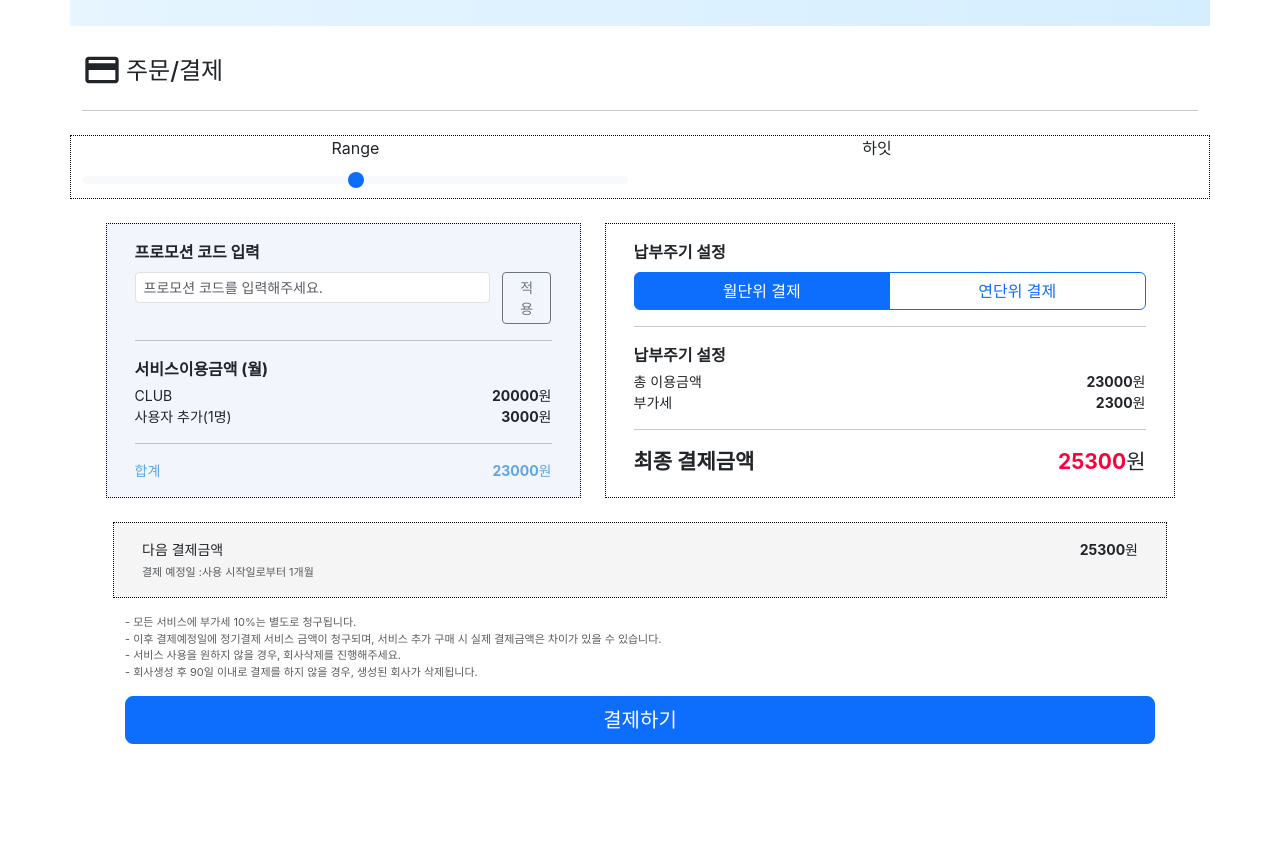
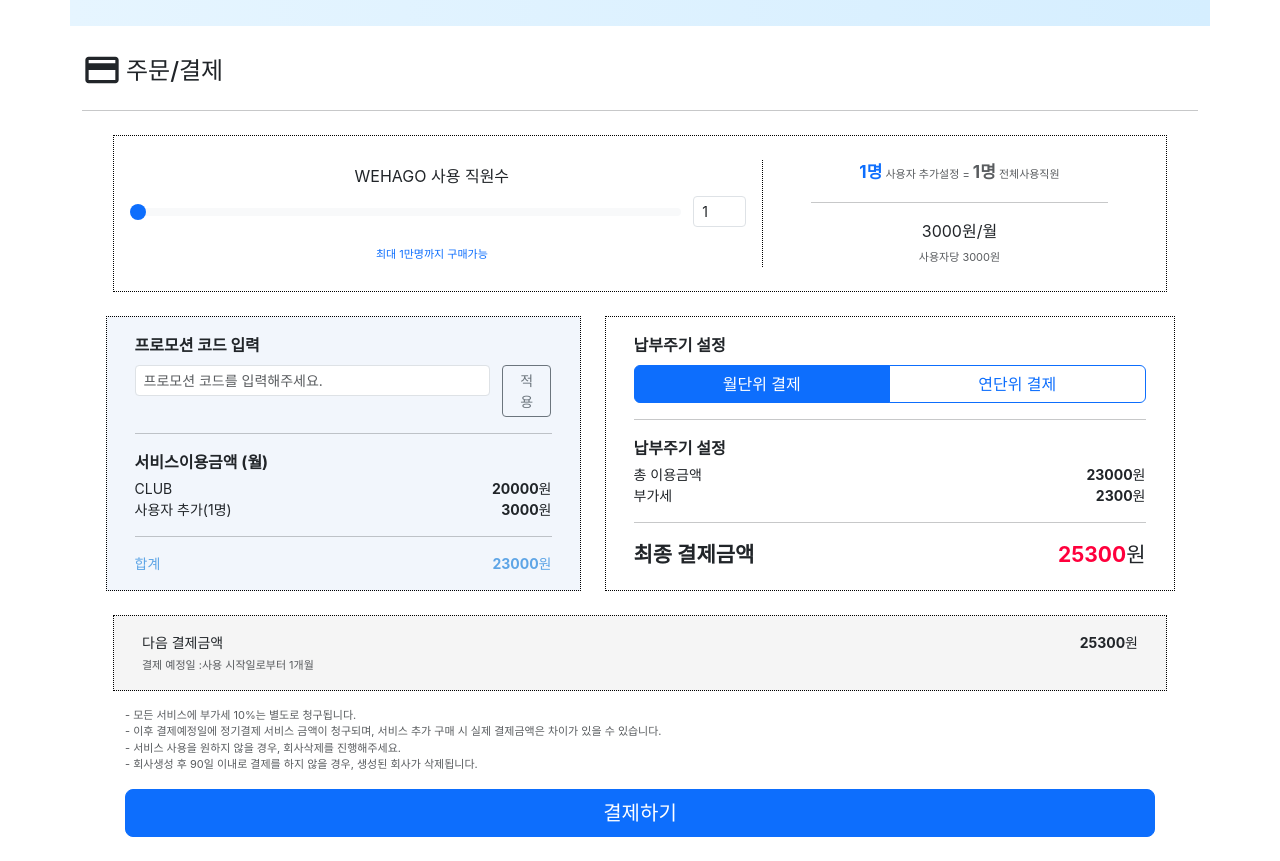
Before and after one commit to HyoungMinSong/wehagoreact, a React (Create React App) app: page /signup/package in a window 1280 px wide. Shown: the part 1320-2181 px from the top of the page. Before the commit the page ends 2088 px from the top, so only its background shows below. Built offline with nearby package versions, Linux system fonts and the light colour scheme.

Commit message:
서비스 수량 로직 생성

```diff
--- a/src/pages/signUp/SignUp_package.js
+++ b/src/pages/signUp/SignUp_package.js
@@ -1,5 +1,5 @@
 import { useState } from "react";
-import { Badge, Button, ButtonGroup, Card,  Col, Container, Form,  ListGroup, Row, Spinner, ToggleButton, ToggleButtonGroup } from "react-bootstrap";
+import { Badge, Button, ButtonGroup, Card, Col, Container, Form, ListGroup, Row, Spinner, ToggleButton, ToggleButtonGroup } from "react-bootstrap";
 import { useSelector } from "react-redux";
 import CheckCircleIcon from '@mui/icons-material/CheckCircle';
 import CalendarMonthIcon from '@mui/icons-material/CalendarMonth';
@@ -20,15 +20,21 @@
 import { useNavigate } from "react-router-dom";
 import { styled } from "styled-components";
 
+const VerticalLine = styled.div`
+  border-left: 1px solid black;
+  height: 100px; /* 원하는 높이로 설정 */
+`;
 
 // className="border-danger"
 function SignUp_package() {
-  let [packagePrice, setPackagePrice] = useState({servicePrice : 20000, perUserPrice : 3000, selectPackge : 'CLUB'});
+  let [packagePrice, setPackagePrice] = useState({ servicePrice: 20000, perUserPrice: 3000, selectPackge: 'CLUB' });
   let [payPeriod, setPayPeriod] = useState(0); //0 월단위, 1 연단위
   let [loading, setLoading] = useState(false);
+  let [rangeValue, setRangeValue] = useState(1);
 
   let test11 = useSelector((state) => { return state.user });
   let navigate = useNavigate();
+  console.log(rangeValue)
 
   return (
 
@@ -71,7 +77,7 @@
               <Card.Header className="border-0" style={{
                 height: '180px', display: 'flex', flexDirection: 'column', justifyContent: 'space-between',
                 background: 'linear-gradient(90deg, #e6f5ff, #d5eeff)', paddingLeft: '80px', paddingRight: '30px', paddingBottom: '30px'
-              }}><div className='mt-3' style={{ fontSize: '14px', textAlign: 'left', color: '#133662'}}>기업에서 자주 사용하는 서비스들을 모아서 제공하는 플랜입니다.<br></br>
+              }}><div className='mt-3' style={{ fontSize: '14px', textAlign: 'left', color: '#133662' }}>기업에서 자주 사용하는 서비스들을 모아서 제공하는 플랜입니다.<br></br>
                   저장공간, 사용시간 등의 제약을 줄이고<br></br>
                   <b>합리적인 가격에 효율적인 업무환경</b>을 만나보세요.</div>
                 <ButtonGroup size="sm">
@@ -79,8 +85,8 @@
                   <Button variant="outline-secondary"><b>자세히보기 &gt;</b></Button>
                 </ButtonGroup>
               </Card.Header>
-              <Button variant="outline-primary" size="sm" onClick={()=>{
-                setPackagePrice({servicePrice : 20000, perUserPrice : 3000, selectPackge : 'CLUB'});
+              <Button variant="outline-primary" size="sm" onClick={() => {
+                setPackagePrice({ servicePrice: 20000, perUserPrice: 3000, selectPackge: 'CLUB' });
               }} >
                 <Card.Body style={{ background: '#1665ec' }}>
                   <div className="text-start">
@@ -164,8 +170,8 @@
                 height: '180px', display: 'flex', flexDirection: 'column', justifyContent: 'space-between',
                 background: 'linear-gradient(90deg, #e6f5ff, #d5eeff)', paddingLeft: '80px', paddingRight: '80px'
               }}><img src="https://static.wehago.com/imgs/cw/plan_new_bg04.png" style={{ maxWidth: '100%', maxHeight: '150px' }} alt="이미지 설명" /></Card.Header>
-              <Button variant="outline-info" size="sm" onClick={()=>{
-                setPackagePrice({servicePrice : 30000, perUserPrice : 6000, selectPackge : 'PRO'});
+              <Button variant="outline-info" size="sm" onClick={() => {
+                setPackagePrice({ servicePrice: 30000, perUserPrice: 6000, selectPackge: 'PRO' });
               }}>
                 <Card.Body style={{ background: '#d9f0f9' }}>
                   <div className="text-start">
@@ -258,13 +264,45 @@
         <h4 className="text-start"><PaymentIcon style={{ fontSize: '40px' }} className="mb-1 me-1"></PaymentIcon>주문/결제</h4>
         <hr />
         <div>
-          <Row style={{ border: '1px dotted #000'}} className="my-4">
-            <Col md={6}  >
-        <Form.Label>Range</Form.Label>
-      <Form.Range />
-      </Col>
-      <Col md={5}> 하잇</Col>
-      </Row>
+          <div style={{ border: '1px dotted #000', marginLeft: '31px', marginRight: '31px' }} className="my-4 justify-content-center">
+            {/* <span md={6} className="m-3" > */}
+            <div className="row align-items-center">
+              <div className="col-md-7 m-3">
+                <div className="row">
+
+                  <Form.Label>WEHAGO 사용 직원수</Form.Label>
+                  <div className="col-md-11 mt-1"><Form.Range min={1}
+                    max={100}
+                    step={1}
+                    value={rangeValue} onChange={(e) => setRangeValue(e.target.value)} /></div>
+                  <div className="col-md-1 px-0">
+                    <Form.Control size="sm" type="number" min={1}
+                      max={100}
+                      value={rangeValue} onChange={(e) => {
+                        let value = e.target.value;
+                        if (value < 1) {
+                          value = 1;
+                        } else if (value > 100) {
+                          value = 100;
+                        }
+                        setRangeValue(value);
+                      }} />
+                  </div>
+                </div>
+                <div className="mt-3 text-primary small-text">최대 1만명까지 구매가능</div>
+              </div>
+              {/* </span> */}
+              {/* <span > */}
+              <div className="col-md-4 ps-5 my-4" style={{ height: '100%', borderLeft: '1px dotted #000' }}>
+                <div className="text-muted small-text">
+                  <span className="text-primary" style={{ fontSize: "17px" }}><b>{rangeValue}명</b></span> 사용자 추가설정 = <span style={{ fontSize: "17px" }}><b>{rangeValue}명</b></span> 전체사용직원
+                </div>
+                <hr />
+                <span>{packagePrice.perUserPrice * rangeValue}원/월</span><br /><span className="text-muted small-text">사용자당 {packagePrice.perUserPrice}원</span>
+              </div>
+              {/* </span> */}
+            </div>
+          </div>
           <Row className="justify-content-center">
             <Col md={5} className=" me-4" style={{ border: '1px dotted #000', background: '#f2f6fc' }}>
               <div className="m-3">
@@ -280,21 +318,21 @@
                   </Row>
                 </div>
                 <hr />
-                <div className="text-start "><b>서비스이용금액 (월)</b></div>
+                <div className="text-start "><b>서비스이용금액 ({payPeriod == 0 ? '월' : '년'})</b></div>
                 <div className="text-start my-1" style={{ fontSize: '14px' }}>
 
 
 
                   <span>{packagePrice.selectPackge}</span><span style={{ float: 'right' }}><b>
-                    {packagePrice.servicePrice}
+                    {payPeriod == 0 ? packagePrice.servicePrice : packagePrice.servicePrice * 12}
                   </b><span>원</span></span><br />
-                  <span>사용자 추가(1명)</span><span style={{ float: 'right' }}><b>
-                  {packagePrice.perUserPrice}
+                  <span>사용자 추가({rangeValue}명)</span><span style={{ float: 'right' }}><b>
+                    {payPeriod == 0 ? packagePrice.perUserPrice * rangeValue : packagePrice.perUserPrice * rangeValue * 12}
                   </b><span>원</span></span>
                 </div>
                 <hr />
                 <div className="text-start mt-0" style={{ color: "#5ea5e6", fontSize: '14px' }}>
-                  <span>합계</span><span style={{ float: 'right' }}><b>{packagePrice.servicePrice + packagePrice.perUserPrice}</b><span>원</span></span><br />
+                  <span>합계</span><span style={{ float: 'right' }}><b>{payPeriod == 0 ? packagePrice.servicePrice + (packagePrice.perUserPrice * rangeValue) : packagePrice.servicePrice * 12 + packagePrice.perUserPrice * rangeValue * 12}</b><span>원</span></span><br />
                 </div>
               </div>
             </Col>
@@ -303,13 +341,13 @@
                 <div className="text-start"><b>납부주기 설정</b></div>
                 <div className="d-grid gap-2 mt-2">
                   <ToggleButtonGroup type="radio" name="options" defaultValue={1}  >
-                    <ToggleButton id="tbg-radio-1" value={1} variant="outline-primary" onClick={()=>{
+                    <ToggleButton id="tbg-radio-1" value={1} variant="outline-primary" onClick={() => {
                       setPayPeriod(0);
 
                     }}>
                       월단위 결제
                     </ToggleButton>
-                    <ToggleButton id="tbg-radio-2" value={2} variant="outline-primary" onClick={()=>{
+                    <ToggleButton id="tbg-radio-2" value={2} variant="outline-primary" onClick={() => {
                       setPayPeriod(1);
                     }}>
                       연단위 결제
@@ -319,12 +357,12 @@
                 <hr />
                 <div className="text-start"><b>납부주기 설정</b></div>
                 <div className="text-start my-1" style={{ fontSize: '14px' }}>
-                  <span>총 이용금액</span><span style={{ float: 'right' }}><b>{payPeriod == 0 ? packagePrice.servicePrice + packagePrice.perUserPrice : (packagePrice.servicePrice + packagePrice.perUserPrice)*12}</b><span>원</span></span><br />
-                  <span>부가세</span><span style={{ float: 'right' }}><b>{payPeriod == 0 ? (packagePrice.servicePrice + packagePrice.perUserPrice)*0.1 : ((packagePrice.servicePrice + packagePrice.perUserPrice)*12)*0.1}</b><span>원</span></span>
+                  <span>총 이용금액</span><span style={{ float: 'right' }}><b>{payPeriod == 0 ? packagePrice.servicePrice + (packagePrice.perUserPrice * rangeValue) : (packagePrice.servicePrice + (packagePrice.perUserPrice * rangeValue)) * 12}</b><span>원</span></span><br />
+                  <span>부가세</span><span style={{ float: 'right' }}><b>{payPeriod == 0 ? (packagePrice.servicePrice + (packagePrice.perUserPrice * rangeValue)) * 0.1 : ((packagePrice.servicePrice + (packagePrice.perUserPrice * rangeValue)) * 12) * 0.1}</b><span>원</span></span>
                 </div>
                 <hr />
                 <div className="text-start mt-0" style={{ fontSize: '21px' }}>
-                  <span><b>최종 결제금액</b></span><span style={{ float: 'right' }}><b style={{ color: "#ff003c" }}>{payPeriod == 0 ? (packagePrice.servicePrice + packagePrice.perUserPrice) + ((packagePrice.servicePrice + packagePrice.perUserPrice)*0.1) : ((packagePrice.servicePrice + packagePrice.perUserPrice)*12) + (((packagePrice.servicePrice + packagePrice.perUserPrice)*12)*0.1)}</b><span>원</span></span><br />
+                  <span><b>최종 결제금액</b></span><span style={{ float: 'right' }}><b style={{ color: "#ff003c" }}>{payPeriod == 0 ? (packagePrice.servicePrice + (packagePrice.perUserPrice * rangeValue)) + ((packagePrice.servicePrice + (packagePrice.perUserPrice * rangeValue)) * 0.1) : ((packagePrice.servicePrice + (packagePrice.perUserPrice * rangeValue)) * 12) + (((packagePrice.servicePrice + (packagePrice.perUserPrice * rangeValue)) * 12) * 0.1)}</b><span>원</span></span><br />
                 </div>
               </div>
             </Col>
@@ -332,8 +370,8 @@
           <Row className="justify-content-center my-4" style={{ marginLeft: '31px', marginRight: '31px' }}>
             <div style={{ border: '1px dotted #000', background: '#f5f5f5' }} className="">
               <div className="text-start m-3" style={{ fontSize: '14px' }}>
-                <span>다음 결제금액</span><span style={{ float: 'right' }}><b>{payPeriod == 0 ? (packagePrice.servicePrice + packagePrice.perUserPrice) + ((packagePrice.servicePrice + packagePrice.perUserPrice)*0.1) : ((packagePrice.servicePrice + packagePrice.perUserPrice)*12) + (((packagePrice.servicePrice + packagePrice.perUserPrice)*12)*0.1)}</b><span>원</span></span><br />
-                <span className="text-muted small-text">결제 예정일 :사용 시작일로부터 1개월</span>
+                <span>다음 결제금액</span><span style={{ float: 'right' }}><b>{payPeriod == 0 ? (packagePrice.servicePrice + (packagePrice.perUserPrice * rangeValue)) + ((packagePrice.servicePrice + (packagePrice.perUserPrice * rangeValue)) * 0.1) : ((packagePrice.servicePrice + (packagePrice.perUserPrice * rangeValue)) * 12) + (((packagePrice.servicePrice + (packagePrice.perUserPrice * rangeValue)) * 12) * 0.1)}</b><span>원</span></span><br />
+                <span className="text-muted small-text">결제 예정일 :사용 시작일로부터 {payPeriod == 0 ? '1개월' : '1년'}</span>
               </div>
             </div>
             <div className="text-muted small-text text-start my-3">
@@ -344,8 +382,8 @@
               <div>- 회사생성 후 90일 이내로 결제를 하지 않을 경우, 생성된 회사가 삭제됩니다.</div>
             </div>
             <div className="d-grid gap-2">
-              <Button variant="primary" size="lg" onClick={()=>{
-                let test = payPeriod == 0 ? (packagePrice.servicePrice + packagePrice.perUserPrice) + ((packagePrice.servicePrice + packagePrice.perUserPrice)*0.1) : ((packagePrice.servicePrice + packagePrice.perUserPrice)*12) + (((packagePrice.servicePrice + packagePrice.perUserPrice)*12)*0.1)
+              <Button variant="primary" size="lg" onClick={() => {
+                let test = payPeriod == 0 ? (packagePrice.servicePrice + (packagePrice.perUserPrice * rangeValue)) + ((packagePrice.servicePrice + (packagePrice.perUserPrice * rangeValue)) * 0.1) : ((packagePrice.servicePrice + (packagePrice.perUserPrice * rangeValue)) * 12) + (((packagePrice.servicePrice + (packagePrice.perUserPrice * rangeValue)) * 12) * 0.1)
                 Swal.fire({
                   title: " 최종 결제 금액 " + test + "원입니다.",
                   text: "위의 금액으로 최종 결제를 진행합니다.",
@@ -355,17 +393,18 @@
                   cancelButtonColor: "#d33", // cancel 버튼 색깔 지정
                   confirmButtonText: "승인", // confirm 버튼 텍스트 지정
                   cancelButtonText: "취소", // cancel 버튼 텍스트 지정
-                  reverseButtons: true, // 버튼 순서 거꾸로
+                  reverseButtons: false, // 버튼 순서 거꾸로
                 }).then((result) => {
+                  if (result.isConfirmed) {
                     // 만약 Promise리턴을 받으면,
                     setLoading(true);
                     let finalTest;
                     if (result.isConfirmed) {
-                    console.log('name : ' + test11.name + 'id : ' + test11.id+ 'businessCategory : ' + test11.businessCategory);
+                      console.log('name : ' + test11.name + 'id : ' + test11.id + 'businessCategory : ' + test11.businessCategory);
                       if (packagePrice.selectPackge === 'CLUB') {
-                      finalTest={ ...test11, packageNo : 1};
+                        finalTest = { ...test11, packageNo: 1, packageCount:rangeValue };
                       } else {
-                      finalTest={ ...test11, packageNo : 2};
+                        finalTest = { ...test11, packageNo: 2, packageCount:rangeValue };
                       }
 
 
@@ -381,13 +420,15 @@
                           confirmButtonColor: "#3085d6", // confrim 버튼 색깔 지정
                           confirmButtonText: "확인", // confirm 버튼 텍스트 지정
                         })
-                    }).finally(()=>{
+                      }).finally(() => {
                         setLoading(false);
                       });
                       // 만약 모달창에서 confirm 버튼을 눌렀다면
                       // fetchData();
                       // setEditingOrganization(false);
-              }})}}>
+                    }
+                  }})
+              }}>
                 결제하기
               </Button>
             </div>
```
Lines whose indentation alone changed are shown as unchanged.
